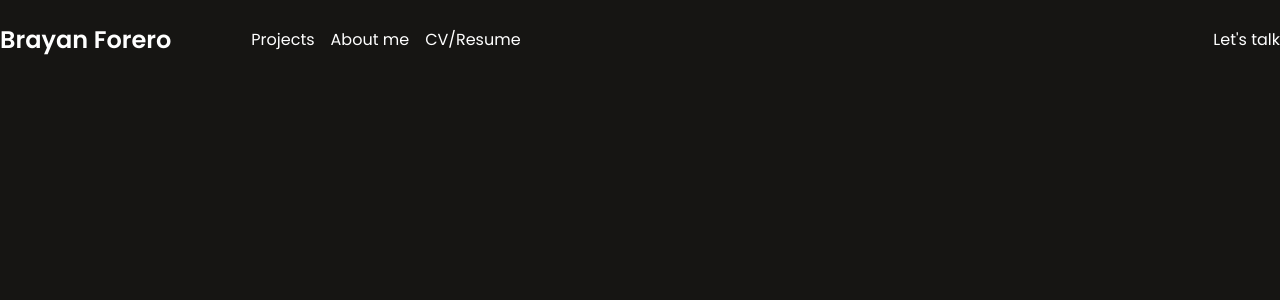
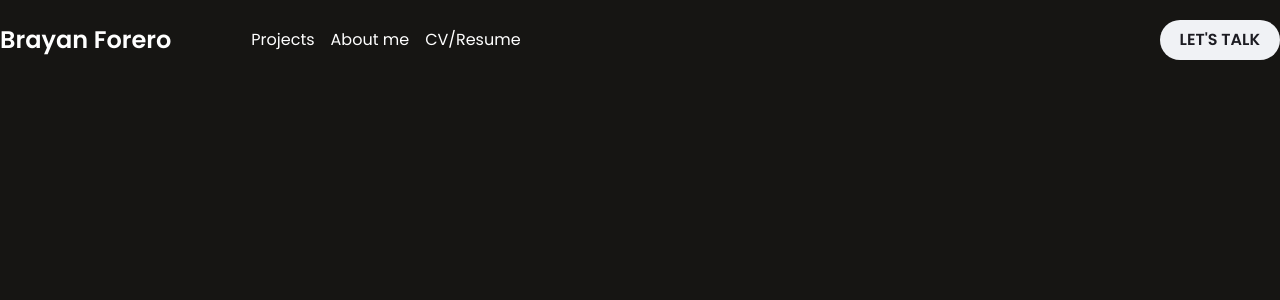
Before and after one commit to brayanforero/portfolio-me, a React (Vite) app: page / in a window 1280 px wide. Shown: the top 300 px of the page. Built offline with nearby package versions, Linux system fonts and the light colour scheme.

Commit message:
feat(root) add a new button white component and add to header

```diff
--- a/src/components/Header/index.css
+++ b/src/components/Header/index.css
@@ -16,5 +16,7 @@
 .Header-ul {
   @apply flex justify-center gap-4 lg:justify-between;
 }
-.Header-li {
+
+.Header-button {
+  @apply max-w-[140px] self-center lg:self-start;
 }
--- a/src/components/Header/index.tsx
+++ b/src/components/Header/index.tsx
@@ -18,7 +18,7 @@ function Header() {
               <a href="#">CV/Resume</a>
             </li>
           </ul>
-          <button>Let's talk</button>
+          <button className="button-white Header-button">Let's talk</button>
         </nav>
       </Wrapper>
     </header>
--- /dev/null
+++ b/src/styles/components/buttons.css
@@ -0,0 +1,9 @@
+@layer components {
+  [class^="button"] {
+    @apply px-5 py-2 font-semibold uppercase rounded-3xl;
+  }
+
+  .button-white {
+    @apply bg-white-alt text-black-alt;
+  }
+}
--- a/src/styles/index.css
+++ b/src/styles/index.css
@@ -4,3 +4,4 @@
 @import "./base/base.css";
 @import "./base/app.css";
 @import "./components/skeletons.css";
+@import "./components/buttons.css";
```
